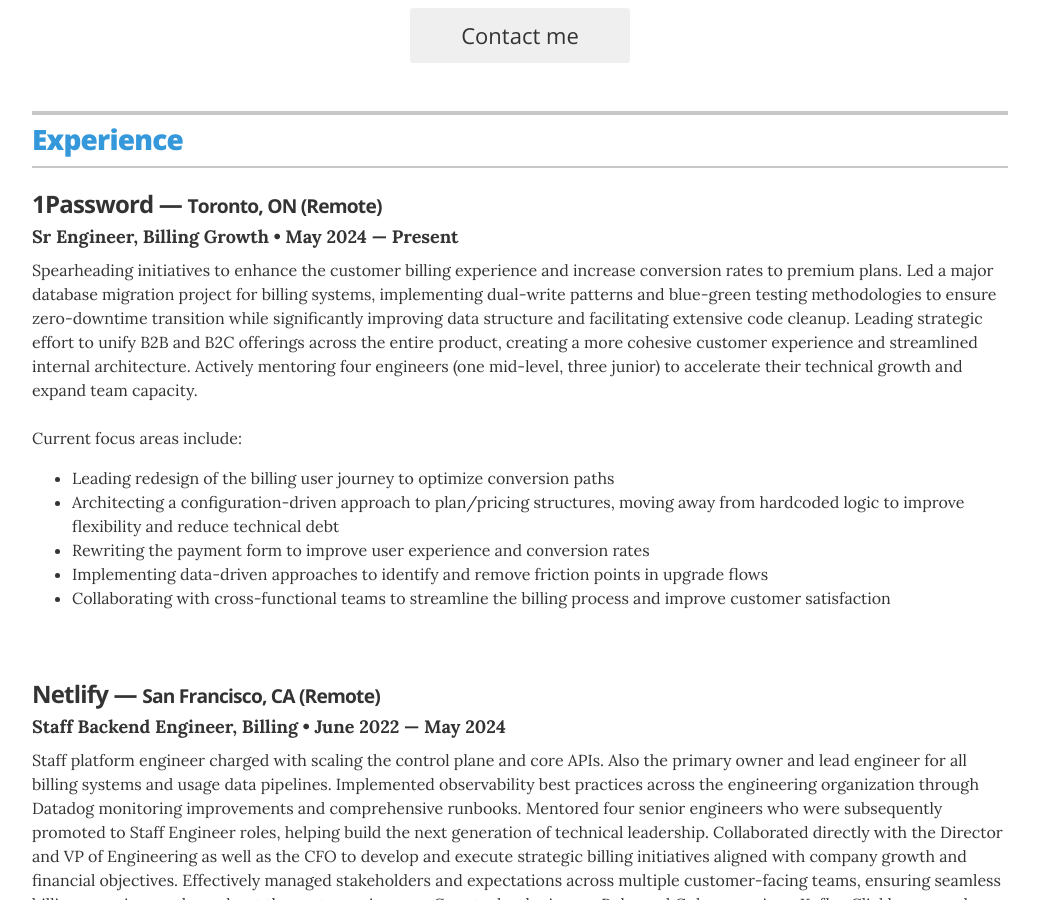
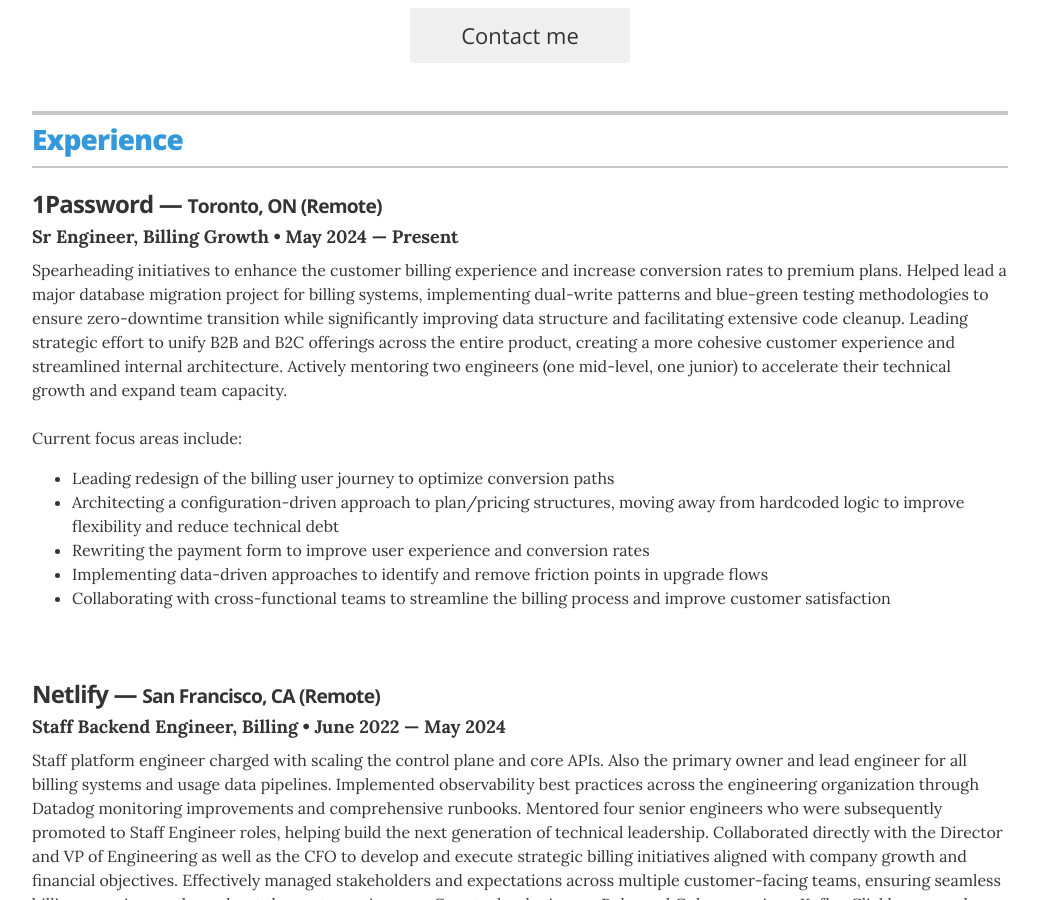
Before and after one commit to bryanmikaelian/resume, a Jekyll site: the page built from index.html, in a window 1280 px wide and 900 px high, scrolled down 420 px. Shown: the whole window, without its empty margins (120-1159 px from the left). Built offline with Jekyll 4.4.1, drawn with Linux system fonts in a browser that asks for light colours.

Commit message:
Update experience.yml

```diff
--- a/_data/experience.yml
+++ b/_data/experience.yml
@@ -2,7 +2,7 @@
 - company: 1Password &mdash; <small>Toronto, ON (Remote)</small>
   position: Sr Engineer, Billing Growth
   duration: May 2024 &mdash; Present
-  summary: "Spearheading initiatives to enhance the customer billing experience and increase conversion rates to premium plans. Led a major database migration project for billing systems, implementing dual-write patterns and blue-green testing methodologies to ensure zero-downtime transition while significantly improving data structure and facilitating extensive code cleanup. Leading strategic effort to unify B2B and B2C offerings across the entire product, creating a more cohesive customer experience and streamlined internal architecture. Actively mentoring four engineers (one mid-level, three junior) to accelerate their technical growth and expand team capacity.
+  summary: "Spearheading initiatives to enhance the customer billing experience and increase conversion rates to premium plans. Helped lead a major database migration project for billing systems, implementing dual-write patterns and blue-green testing methodologies to ensure zero-downtime transition while significantly improving data structure and facilitating extensive code cleanup. Leading strategic effort to unify B2B and B2C offerings across the entire product, creating a more cohesive customer experience and streamlined internal architecture. Actively mentoring two engineers (one mid-level, one junior) to accelerate their technical growth and expand team capacity.
   <br />
   <br />
   Current focus areas include:
```
